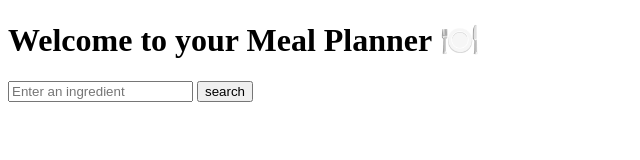
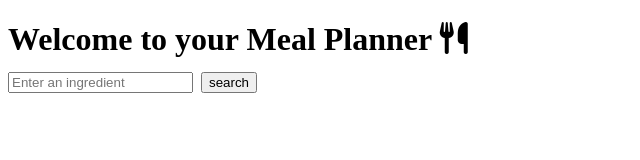
Before and after one commit to tebomabusetsa-ops/meal-planner-generator, a plain HTML site: page index.html in a window 1280 px wide. Shown: the whole page, without its empty margins (0-640 px from the left). Drawn offline with Linux system fonts and the light colour scheme.

Commit message:
Update index.html

```diff
--- a/index.html
+++ b/index.html
@@ -4,11 +4,11 @@
     <meta charset="UTF-8">
     <meta name="viewport" content="width=>, initial-scale=1.0">
     <title>Document</title>
+    <link rel="stylesheet" href="https://cdnjs.cloudflare.com/ajax/libs/font-awesome/6.7.2/css/all.min.css" />
 </head>
 <body>
     <h1>
-        Welcome to your Meal Planner 🍽️
-    </h1>
+        Welcome to your Meal Planner <i class="fa-solid fa-utensils"></i>
     <form>
         <input type="text" placeholder="Enter an ingredient" />
         <input type="submit" value="search"/>
```
